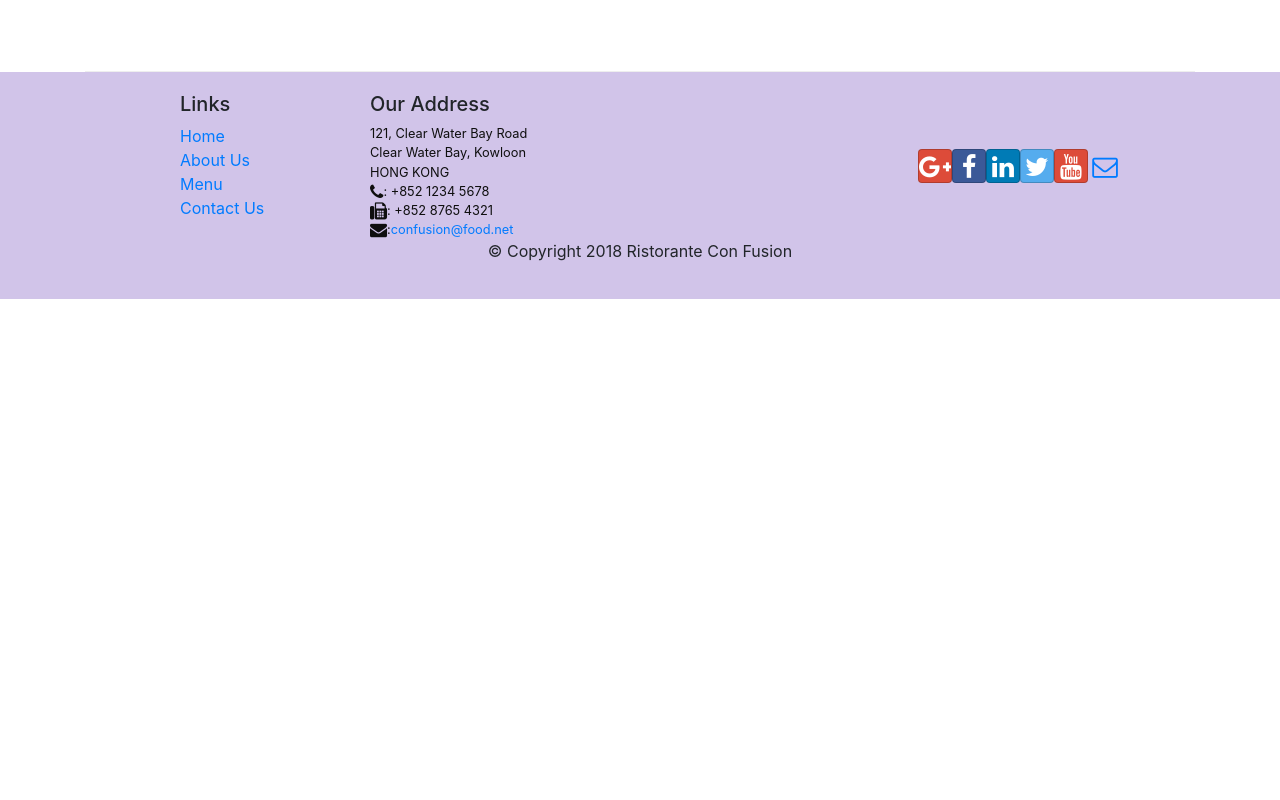
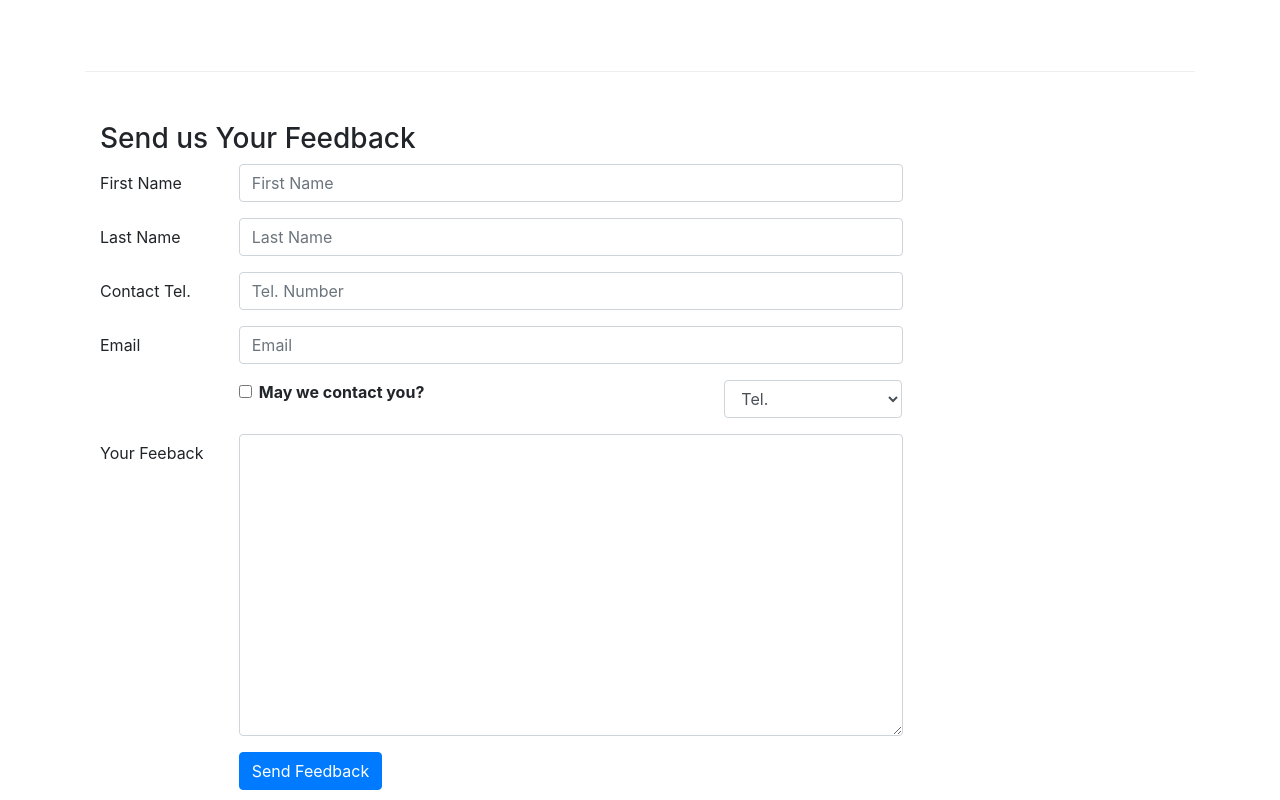
Before and after one commit to ihafkenschiel/react-coursera, a React (Create React App) app in the folder confusion/: page /contactus in a window 1280 px wide. Shown: the part 800-1600 px from the top of the page. Before the commit the page ends 1099 px from the top, so only its background shows below. Built offline with nearby package versions, Linux system fonts and the light colour scheme.

Commit message:
Controlled forms

```diff
--- a/confusion/src/components/AboutComponent.js
+++ b/confusion/src/components/AboutComponent.js
@@ -6,7 +6,7 @@
 function RenderLeader( {leader} ) {
   return (
     <Media className="my-4">
-      <Media left className="mx-3">
+      <Media left className="m-3">
         <Media object src={leader.image} alt={leader.image} />
       </Media>
       <Media body>
--- a/confusion/src/components/ContactComponent.js
+++ b/confusion/src/components/ContactComponent.js
@@ -1,8 +1,44 @@
-import React from 'react';
-import {Breadcrumb, BreadcrumbItem} from 'reactstrap';
+import React, { Component } from 'react';
+import {Breadcrumb, BreadcrumbItem, Button, Form, FormGroup, Label, Input, Col} from 'reactstrap';
 import {Link} from 'react-router-dom';
 
-function Contact(props) {
+class Contact extends Component {
+
+  constructor(props) {
+    super(props);
+
+    this.state = {
+      firstname: '',
+      lastname: '',
+      telnum: '',
+      email: '',
+      agree: false,
+      contactType: 'Tel.',
+      message: ''
+    }
+
+    this.handleSubmit = this.handleSubmit.bind(this);
+    this.handleInputChange = this.handleInputChange.bind(this);
+  }
+
+  handleInputChange(event) {
+    const target = event.target;
+    const value = target.type === 'checkbox' ? target.checked : target.value;
+    const name = target.name;
+
+    this.setState({
+      [name]: value
+    });
+  }
+
+  handleSubmit(event) {
+    console.log("Current State is: " + JSON.stringify(this.state));
+    alert("Current State is: " + JSON.stringify(this.state));
+    event.preventDefault();
+  }
+
+  render() {
+
     return (<div className="container">
 
       <div className="row">
@@ -51,7 +87,105 @@
           </div>
         </div>
       </div>
-  </div>);
-}
+      <div className="row row-content">
+        <div className="col-12">
+          <h3>Send us Your Feedback</h3>
+        </div>
+        <div className="col-12 col-md-9">
+          <Form onSubmit={this.handleSubmit}>
+            <FormGroup row>
+              <Label htmlFor="firstname" md={2}>First Name</Label>
+              <Col md={10}>
+                <Input type="text"
+                  id="firstname"
+                  name="firstname"
+                  placeholder="First Name"
+                  value={this.state.firstname}
+                  onChange={this.handleInputChange} />
+              </Col>
+            </FormGroup>
+            <FormGroup row>
+              <Label htmlFor="lastname" md={2}>Last Name</Label>
+              <Col md={10}>
+                <Input type="text"
+                  id="lastname"
+                  name="lastname"
+                  placeholder="Last Name"
+                  value={this.state.lastname}
+                  onChange={this.handleInputChange} />
+              </Col>
+            </FormGroup>
+            <FormGroup row>
+              <Label htmlFor="telnum" md={2}>Contact Tel.</Label>
+              <Col md={10}>
+                <Input type="tel"
+                  id="telnum"
+                  name="telnum"
+                  placeholder="Tel. Number"
+                  value={this.state.telnum}
+                  onChange={this.handleInputChange} />
+              </Col>
+            </FormGroup>
+            <FormGroup row>
+              <Label htmlFor="email" md={2}>Email</Label>
+              <Col md={10}>
+                <Input type="email"
+                  id="email"
+                  name="email"
+                  placeholder="Email"
+                  value={this.state.email}
+                  onChange={this.handleInputChange} />
+              </Col>
+            </FormGroup>
+            <FormGroup row>
+              <Col md={{size: 6, offset: 2}}>
+                <FormGroup check>
+                  <Label check>
+                    <Input type="checkbox"
+                      name="agree"
+                      checked={this.state.agree}
+                      onChange={this.handleInputChange} /> {' '}
+                    <strong>May we contact you?</strong>
+                  </Label>
+                </FormGroup>
+              </Col>
+              <Col md={{size: 3, offset: 1}}>
+                <Input type="select"
+                  name="contactType"
+                  value={this.state.contactType}
+                  onChange={this.handleInputChange}>
+                  <option>Tel.</option>
+                  <option>Email</option>
+                </Input>
+              </Col>
+            </FormGroup>
+            <FormGroup row>
+              <Label htmlFor="message" md={2}>Your Feeback</Label>
+              <Col md={10}>
+                <Input type="textarea"
+                  id="message"
+                  name="message"
+                  rows="12"
+                  value={this.state.message}
+                  onChange={this.handleInputChange} />
+              </Col>
+            </FormGroup>
+            <FormGroup row>
+              <Col md={{size: 10, offset: 2}}>
+                <Button type="submit" color="primary">
+                  Send Feedback
+                </Button>
+              </Col>
+            </FormGroup>
+          </Form>
+        </div>
+      </div>
+    </div>); // Return
+
+  } // Render
+
+
+
+} // Class
 
 export default Contact;
```
Lines whose indentation alone changed are shown as unchanged.
